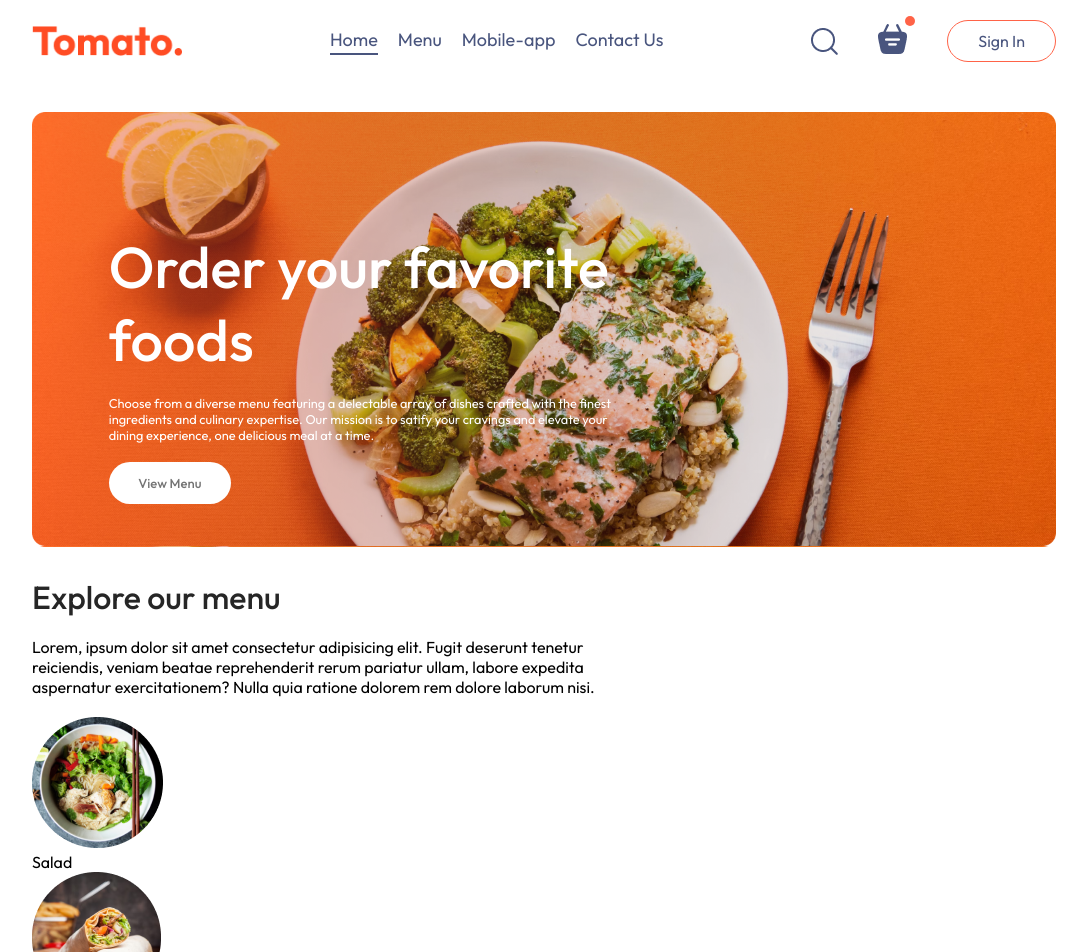
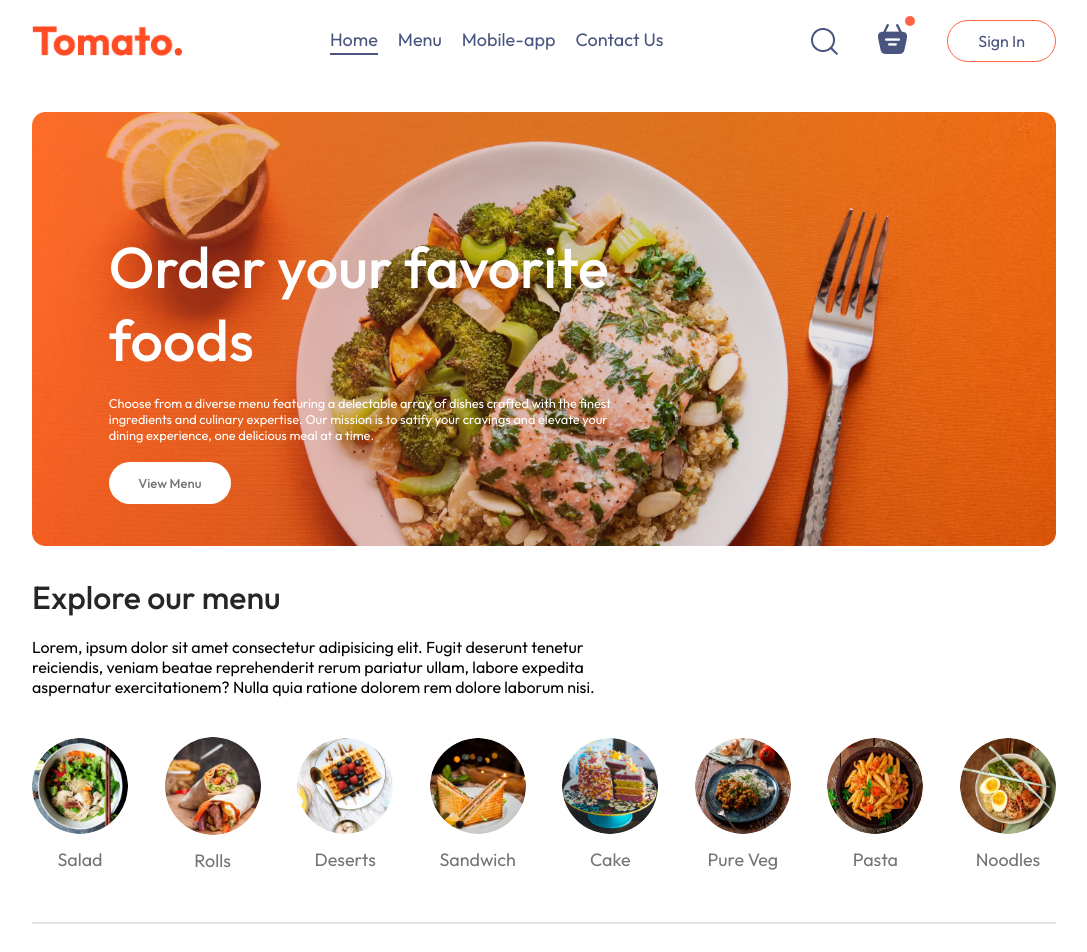
Before and after one commit to bizimsiti/food-del, a React (Vite) app in the folder frontend/: page / in a window 1280 px wide. Shown: the top 952 px of the page, without its empty margins (96-1183 px from the left). Built offline with nearby package versions, Linux system fonts and the light colour scheme.

Commit message:
exploremenu

```diff
--- a/frontend/src/components/ExploreMenu/ExploreMenu.css
+++ b/frontend/src/components/ExploreMenu/ExploreMenu.css
@@ -13,3 +13,42 @@
   max-width: 60%;
   columns: #808080;
 }
+
+.explore-menu-list {
+  display: flex;
+  justify-content: space-between;
+  align-items: center;
+  gap: 30px;
+  text-align: center;
+  margin: 20px 0px;
+  overflow-x: scroll;
+}
+.explore-menu-list::-webkit-scrollbar {
+  display: none;
+}
+
+.explore-menu-list-item img {
+  width: 7.5vw;
+  min-width: 80px;
+  cursor: pointer;
+  border-radius: 50%;
+  transition: 0.2s;
+}
+.explore-menu-list-item p {
+  margin-top: 10px;
+  color: #747474;
+  font-size: max(1.4vw, 16px);
+  cursor: pointer;
+}
+
+.explore-menu-list-item .active {
+  border: 4px solid tomato;
+  padding: 2px;
+}
+
+.explore-menu hr {
+  margin: 10px 0px;
+  height: 2px;
+  background-color: #e2e2e2;
+  border: none;
+}
--- a/frontend/src/components/ExploreMenu/ExploreMenu.jsx
+++ b/frontend/src/components/ExploreMenu/ExploreMenu.jsx
@@ -1,6 +1,7 @@
 import "./ExploreMenu.css";
 import { menu_list } from "../../assets/assets.js";
-const ExploreMenu = () => {
+
+const ExploreMenu = ({ category, setCategory }) => {
   return (
     <div className="explore-menu" id="explore-menu">
       <h1>Explore our menu</h1>
@@ -13,13 +14,26 @@ const ExploreMenu = () => {
       <div className="explore-menu-list">
         {menu_list.map((item, index) => {
           return (
-            <div key={index} className="explore-menu-list-item">
-              <img src={item.menu_image} alt="" />
+            <div
+              onClick={() =>
+                setCategory((prev) =>
+                  prev === item.menu_name ? "All" : item.menu_name
+                )
+              }
+              key={index}
+              className="explore-menu-list-item"
+            >
+              <img
+                className={category === item.menu_name ? "active" : ""}
+                src={item.menu_image}
+                alt=""
+              />
               <p>{item.menu_name}</p>
             </div>
           );
         })}
       </div>
+      <hr />
     </div>
   );
 };
--- a/frontend/src/components/Header/Header.css
+++ b/frontend/src/components/Header/Header.css
@@ -1,7 +1,7 @@
 .header {
   height: 34vw;
   margin: 30px auto;
-  background: url("/header_img.png");
+  background: url("/header_img.png") no-repeat;
   background-size: contain;
   position: relative;
 }
--- a/frontend/src/pages/Home/Home.jsx
+++ b/frontend/src/pages/Home/Home.jsx
@@ -1,11 +1,14 @@
+import { useState } from "react";
 import ExploreMenu from "../../components/ExploreMenu/ExploreMenu";
 import Header from "../../components/Header/Header";
 import "./Home.css";
 const Home = () => {
+  const [category, setCategory] = useState("All");
+
   return (
     <div>
       <Header />
-      <ExploreMenu />
+      <ExploreMenu category={category} setCategory={setCategory} />
     </div>
   );
 };
```
